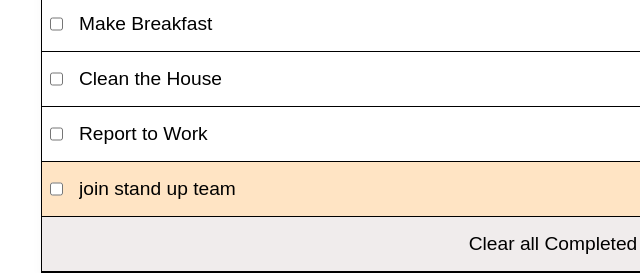
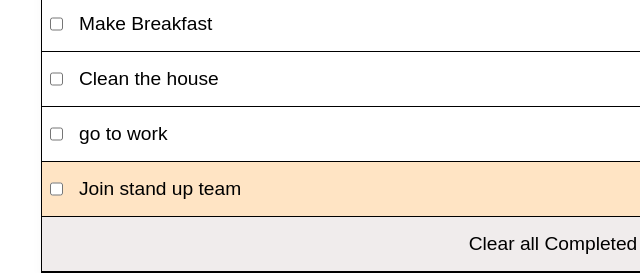
Before and after one commit to coker2019/To-do-List, a website built with webpack: page src/index.html in a window 1280 px wide. Shown: the part 199-472 px from the top of the page, 87-727 px from the left. Built offline with nearby package versions, Linux system fonts and the light colour scheme.

Commit message:
Update To-Do-List.

```diff
--- a/src/index.js
+++ b/src/index.js
@@ -3,24 +3,25 @@ import './style.css';
 const taskContainer = document.querySelector('.all-tasks');
 const tasks = [
   {
-    id: Date.now(),
+    description: 'Make Breakfast',
     completed: false,
-    description: 'Make Breakfast',
+    id: 0,
+
   },
   {
-    id: Date.now(),
+    description: 'Clean the house',
     completed: false,
-    description: 'Clean the House',
+    id: 1,
   },
   {
-    id: Date.now(),
+    description: 'go to work',
     completed: false,
-    description: 'Report to Work',
+    id: 2,
   },
   {
-    id: Date.now(),
+    description: 'Join stand up team',
     completed: false,
-    description: 'join stand up team',
+    id: 3,
   },
 ];
 
--- a/src/style.css
+++ b/src/style.css
@@ -73,5 +73,4 @@ div input[type='text'] {
 .clear-list {
   justify-content: center;
   background-color: #f0ecec;
-
 }
```
Also changed, not shown: dist/index.bundle.js.
